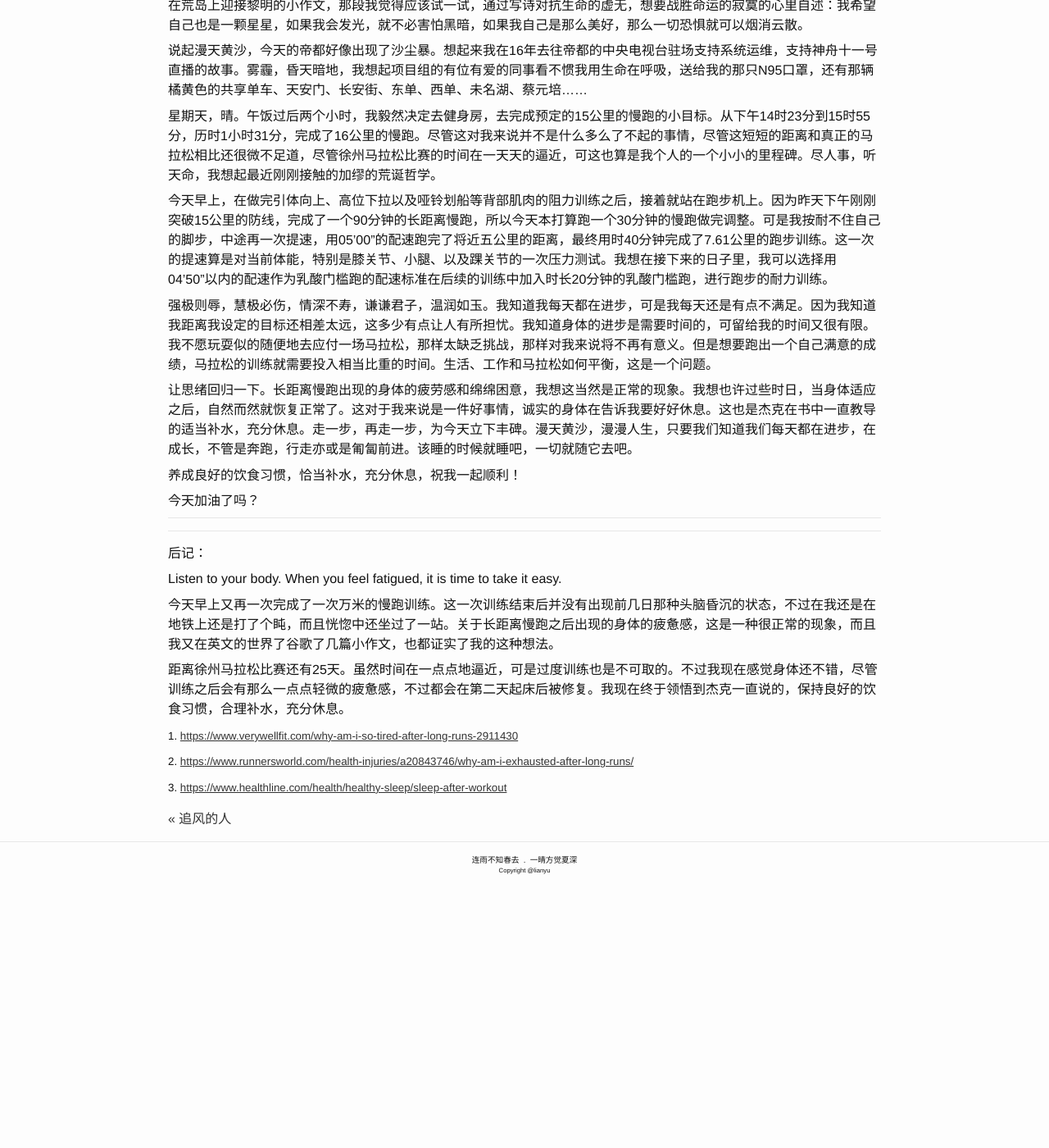
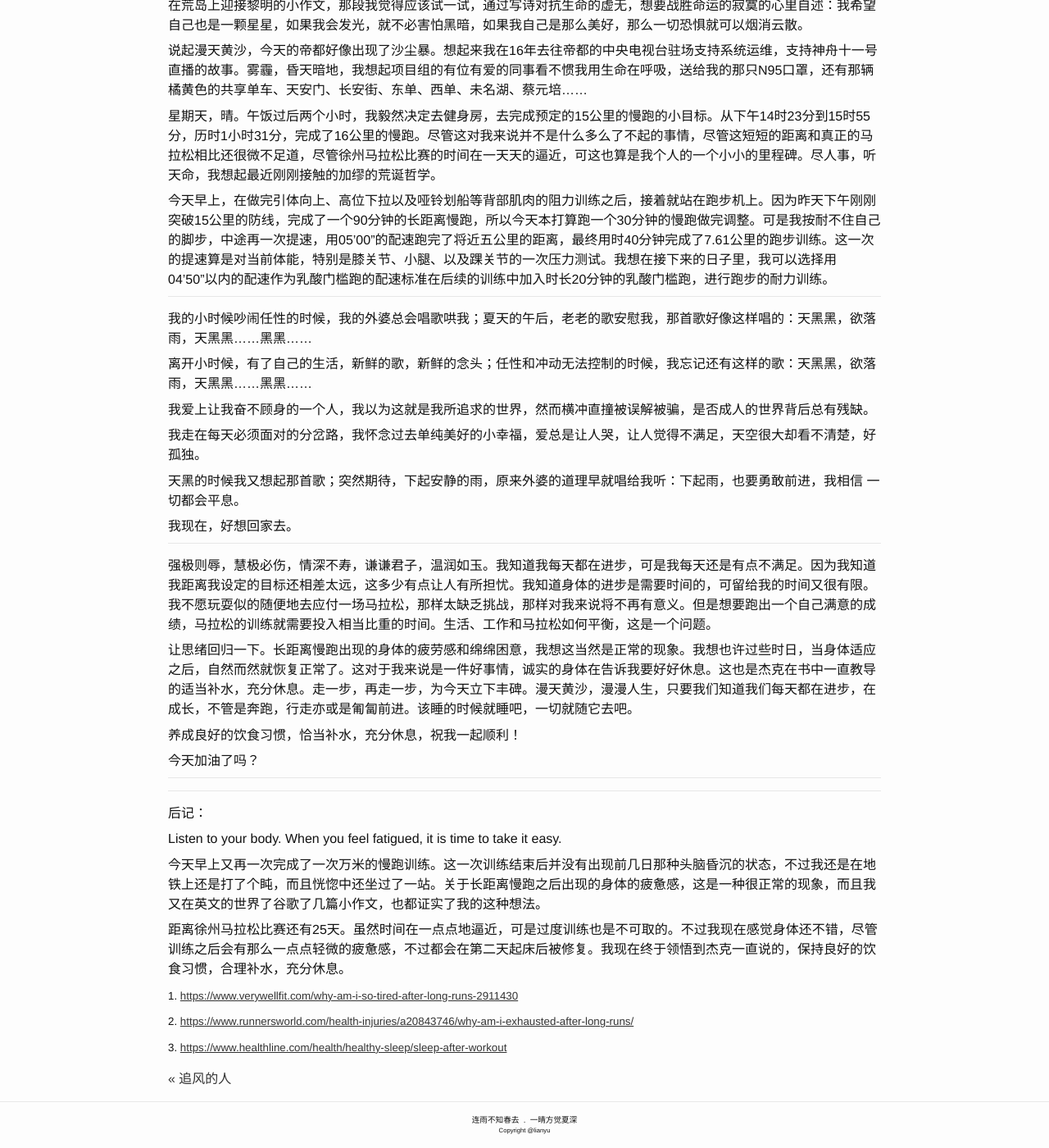
Before and after one commit to lianyu1115/lianyu, a Jekyll site: the page built from _essays/2021-03-15-那些都是很好很好的.md, in a window 1280 px wide and 1400 px high, scrolled down 569 px. Shown: the whole window at 82% size. Built offline with Jekyll 4.4.1, drawn with Linux system fonts in a browser that asks for light colours; before the commit the page ends 1652 px from its top, so only the background shows below that.

Commit message:
Modified:   2021-03-15-那些都是很好很好的.md

```diff
--- a/_essays/2021-03-15-那些都是很好很好的.md
+++ b/_essays/2021-03-15-那些都是很好很好的.md
@@ -16,6 +16,22 @@ tags: ''
 
 今天早上，在做完引体向上、高位下拉以及哑铃划船等背部肌肉的阻力训练之后，接着就站在跑步机上。因为昨天下午刚刚突破15公里的防线，完成了一个90分钟的长距离慢跑，所以今天本打算跑一个30分钟的慢跑做完调整。可是我按耐不住自己的脚步，中途再一次提速，用05’00”的配速跑完了将近五公里的距离，最终用时40分钟完成了7.61公里的跑步训练。这一次的提速算是对当前体能，特别是膝关节、小腿、以及踝关节的一次压力测试。我想在接下来的日子里，我可以选择用04’50”以内的配速作为乳酸门槛跑的配速标准在后续的训练中加入时长20分钟的乳酸门槛跑，进行跑步的耐力训练。
 
+- - -
+
+我的小时候吵闹任性的时候，我的外婆总会唱歌哄我；夏天的午后，老老的歌安慰我，那首歌好像这样唱的：天黑黑，欲落雨，天黑黑……黑黑……
+
+离开小时候，有了自己的生活，新鲜的歌，新鲜的念头；任性和冲动无法控制的时候，我忘记还有这样的歌：天黑黑，欲落雨，天黑黑……黑黑……
+
+我爱上让我奋不顾身的一个人，我以为这就是我所追求的世界，然而横冲直撞被误解被骗，是否成人的世界背后总有残缺。
+
+我走在每天必须面对的分岔路，我怀念过去单纯美好的小幸福，爱总是让人哭，让人觉得不满足，天空很大却看不清楚，好孤独。
+
+天黑的时候我又想起那首歌；突然期待，下起安静的雨，原来外婆的道理早就唱给我听：下起雨，也要勇敢前进，我相信 一切都会平息。
+
+我现在，好想回家去。
+
+- - -
+
 强极则辱，慧极必伤，情深不寿，谦谦君子，温润如玉。我知道我每天都在进步，可是我每天还是有点不满足。因为我知道我距离我设定的目标还相差太远，这多少有点让人有所担忧。我知道身体的进步是需要时间的，可留给我的时间又很有限。我不愿玩耍似的随便地去应付一场马拉松，那样太缺乏挑战，那样对我来说将不再有意义。但是想要跑出一个自己满意的成绩，马拉松的训练就需要投入相当比重的时间。生活、工作和马拉松如何平衡，这是一个问题。
 
 让思绪回归一下。长距离慢跑出现的身体的疲劳感和绵绵困意，我想这当然是正常的现象。我想也许过些时日，当身体适应之后，自然而然就恢复正常了。这对于我来说是一件好事情，诚实的身体在告诉我要好好休息。这也是杰克在书中一直教导的适当补水，充分休息。走一步，再走一步，为今天立下丰碑。漫天黄沙，漫漫人生，只要我们知道我们每天都在进步，在成长，不管是奔跑，行走亦或是匍匐前进。该睡的时候就睡吧，一切就随它去吧。
```
Also changed, not shown: other parts of _essays/2021-03-15-那些都是很好很好的.md (+1 -1 lines).
